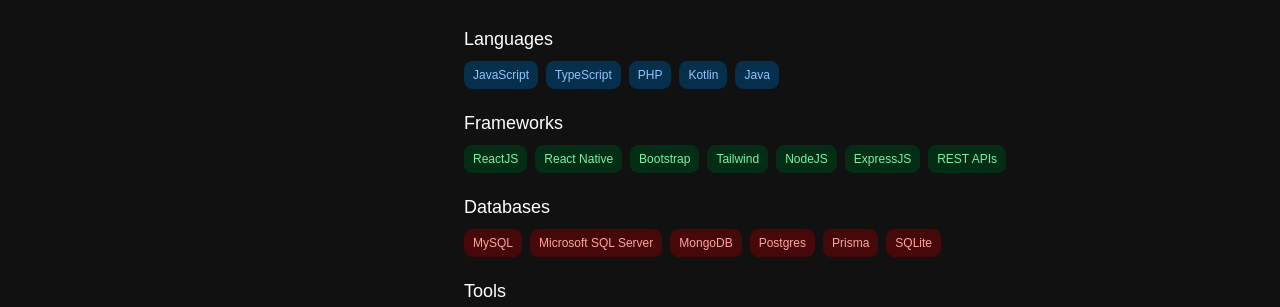
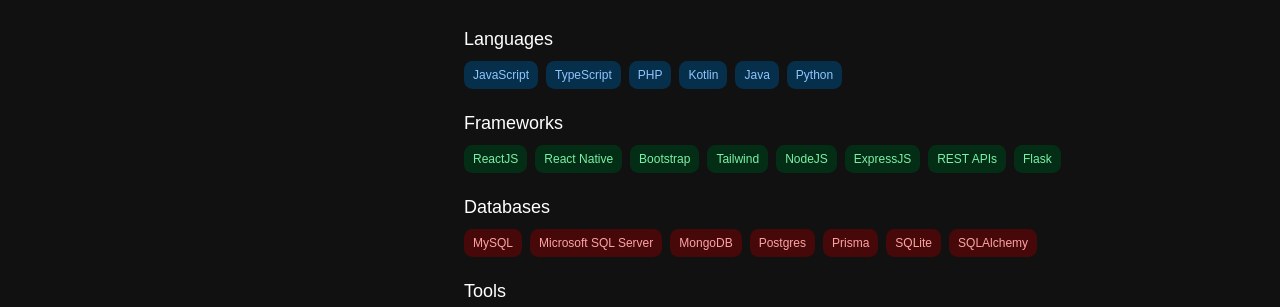
Before and after one commit to Andrew-ft/Portfolio, a React (Vite) app: page / in a window 1280 px wide. Shown: the part 419-726 px from the top of the page. Built offline with nearby package versions, Linux system fonts and the light colour scheme.

Commit message:
new info updated

```diff
--- a/src/components/InformationComponent.tsx
+++ b/src/components/InformationComponent.tsx
@@ -12,6 +12,7 @@
     { name: "PHP", color: "bg-sky-950 text-blue-300" },
     { name: "Kotlin", color: "bg-sky-950 text-blue-300" },
     { name: "Java", color: "bg-sky-950 text-blue-300" },
+    { name: "Python", color: "bg-sky-950 text-blue-300" },
   ],
   frameworks: [
     { name: "ReactJS", color: "bg-green-950 text-green-300" },
@@ -21,6 +22,7 @@
     { name: "NodeJS", color: "bg-green-950 text-green-300" },
     { name: "ExpressJS", color: "bg-green-950 text-green-300" },
     { name: "REST APIs", color: "bg-green-950 text-green-300" },
+    { name: "Flask", color: "bg-green-950 text-green-300" },
   ],
   databases: [
     { name: "MySQL", color: "bg-red-950 text-red-300" },
@@ -29,6 +31,7 @@
     { name: "Postgres", color: "bg-red-950 text-red-300" },
     { name: "Prisma", color: "bg-red-950 text-red-300" },
     { name: "SQLite", color: "bg-red-950 text-red-300" },
+    { name: "SQLAlchemy", color: "bg-red-950 text-red-300" },
   ],
   tools: [
     { name: "Git", color: "bg-yellow-950 text-yellow-200" },
```
Also changed, not shown: 1 other file (tests, documents, lock files or other folders).
